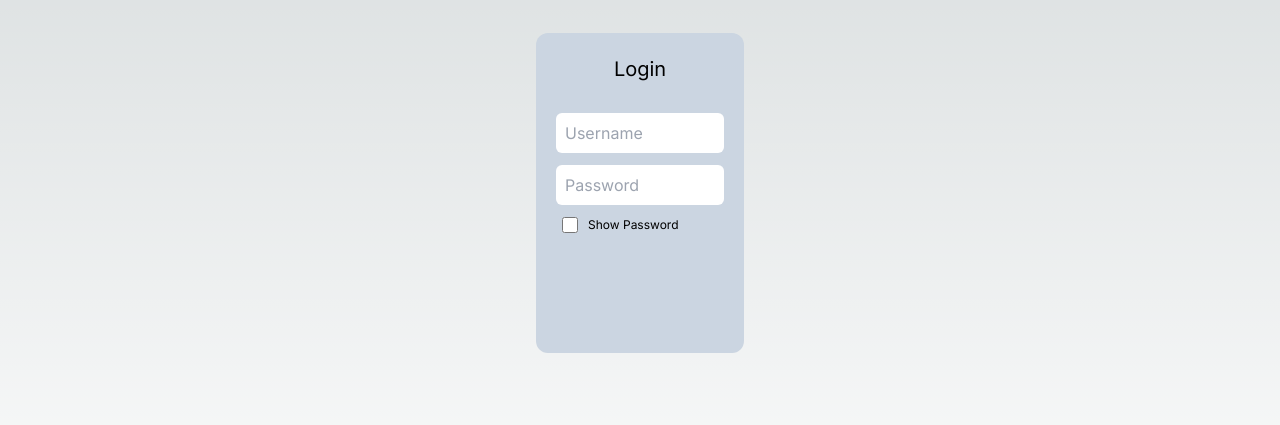
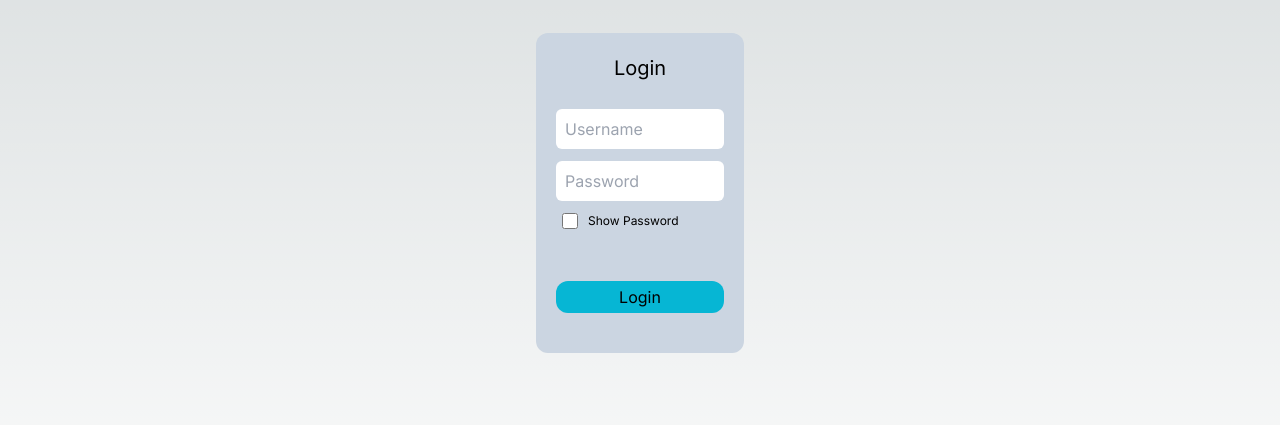
Before and after one commit to motionnblur/todo-app-client, a Next.js app: page /login in a window 1280 px wide. Shown: the part 179-604 px from the top of the page. Built offline with nearby package versions, Linux system fonts and the light colour scheme.

Commit message:
Add login button UI

```diff
--- a/app/login/page.tsx
+++ b/app/login/page.tsx
@@ -27,7 +27,11 @@ export default function page() {
               <div className="text-black text-xs ml-1">Show Password</div>
             </div>
           </div>
-          <div className="w-full h-24"></div>
+          <div className="w-full h-28 flex justify-center items-center">
+            <div className="w-full h-8 bg-cyan-500 rounded-xl flex items-center justify-center text-sl cursor-pointer">
+              Login
+            </div>
+          </div>
         </div>
       </div>
     </main>
```
